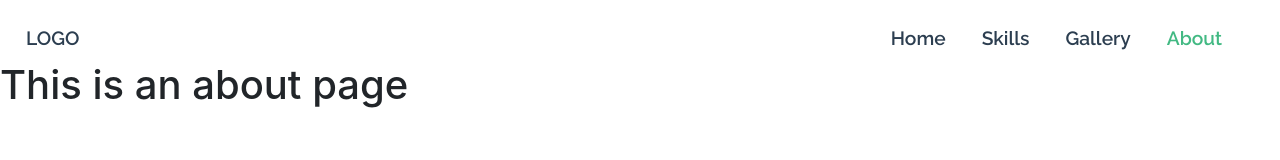
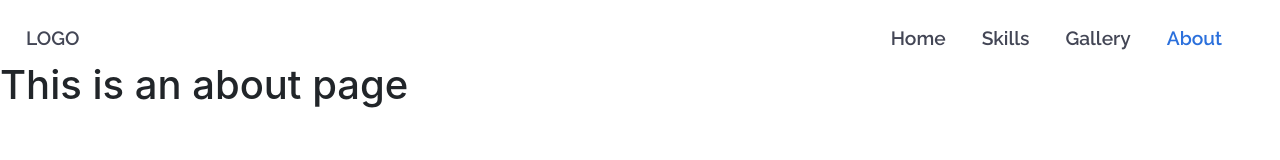
Before and after one commit to naveenbudhwal/portfolio, a Vue app: page /about in a window 1280 px wide. Shown: the top 160 px of the page. Built offline with nearby package versions, Linux system fonts and the light colour scheme.

Commit message:
Modifying navbar

```diff
--- a/src/App.vue
+++ b/src/App.vue
@@ -59,12 +59,18 @@ nav {
 }
 
 nav a {
-  color: #2c3e50;
+  color: #434655;
   margin: 0 10px;
   text-decoration: none;
+  transition: 0.5s ease all;
+}
+
+nav a:hover {
+  text-decoration: none;
+  font-size: 1.3em;
 }
 
 nav a.router-link-exact-active {
-  color: #42b983;
+  color: #2b70dc;
 }
 </style>
```
